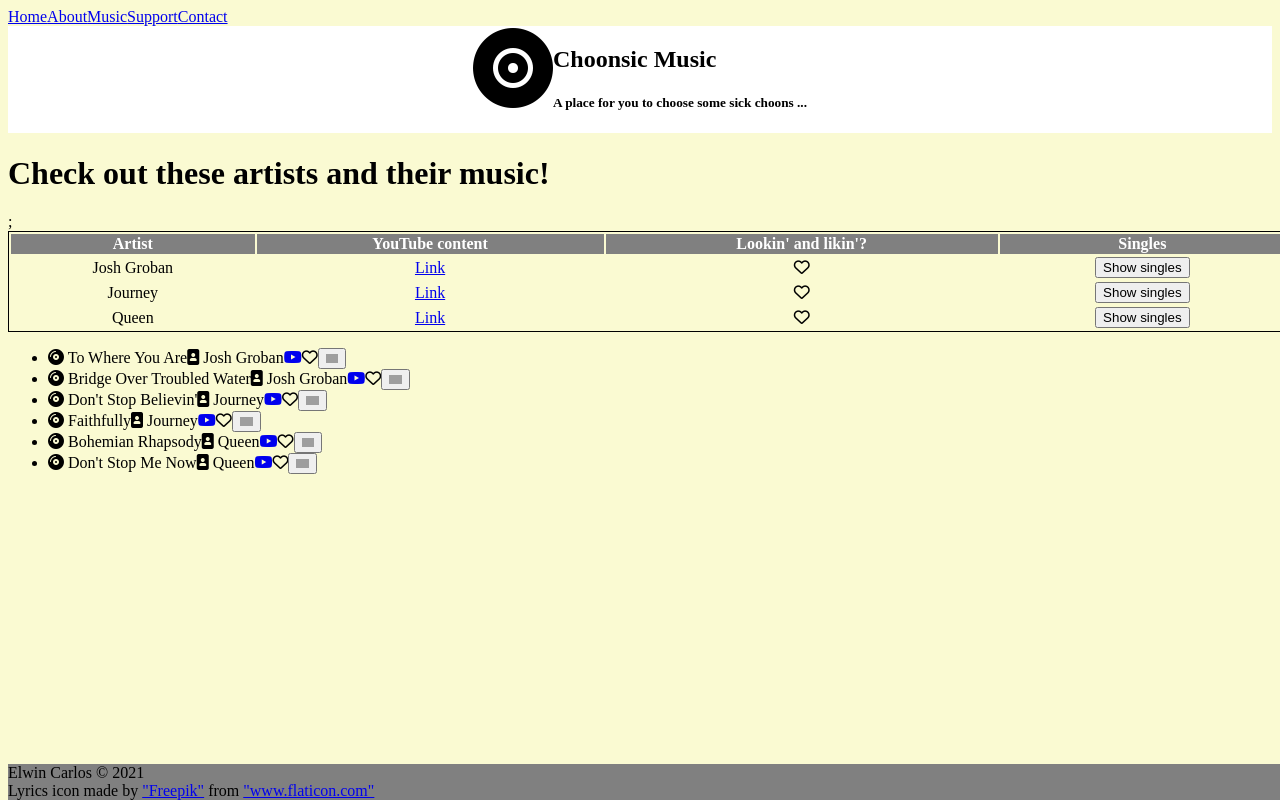
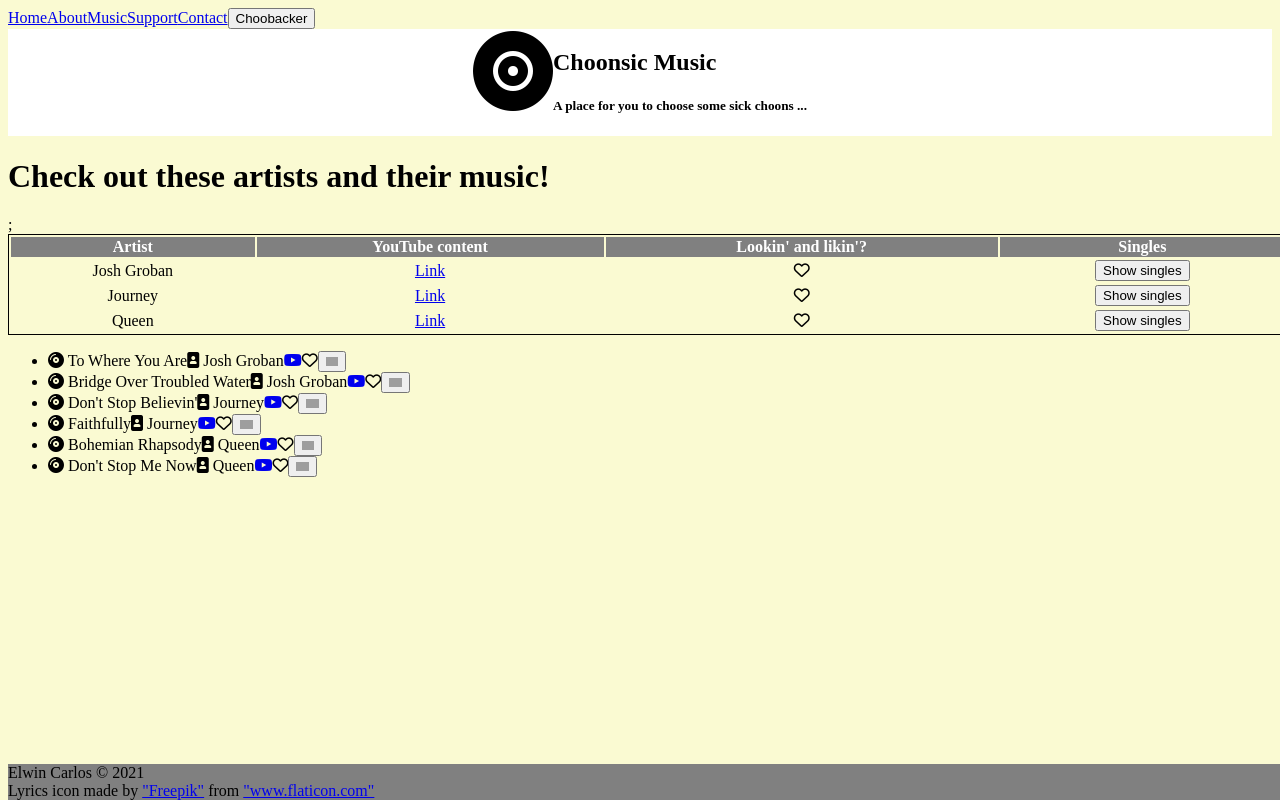
Before and after one commit to ecarlos09/ee-music-app, a React app: page /music in a window 1280 px wide. Built offline with nearby package versions, Linux system fonts and the light colour scheme; grey boxes are pictures that could not be loaded.

Commit message:
create back button and add to nav bar

```diff
--- a/src/components/BackButton/index.js
+++ b/src/components/BackButton/index.js
@@ -2,8 +2,11 @@ import React from 'react';
 import { useHistory } from 'react-router-dom';
 
 const BackButton = () => {
+    const history = useHistory();
+
     return (
         <>
+            <button id="back-button" onClick={history.goBack}>Choobacker</button>
         </>
     )
 }
--- a/src/components/index.js
+++ b/src/components/index.js
@@ -2,3 +2,4 @@ export { default as Artists } from './Artists';
 export { default as Singles } from './Singles';
 export { default as LikeButton } from './LikeButton';
 export { default as Lyrics } from './Lyrics';
+export { default as BackButton } from './BackButton';
--- a/src/layout/NavBar/index.js
+++ b/src/layout/NavBar/index.js
@@ -1,5 +1,7 @@
 import React from 'react';
 import { NavLink } from 'react-router-dom';
+
+import { BackButton } from '../../components'
 
 const NavBar = () => {
     return (
@@ -9,6 +11,8 @@ const NavBar = () => {
             <NavLink to="/music" activeClassName="current">Music</NavLink>
             <NavLink to="/support" activeClassName="current">Support</NavLink>
             <NavLink to="/contact" activeClassName="current">Contact</NavLink>
+            <BackButton />
+
         </>
     )
 }
```
